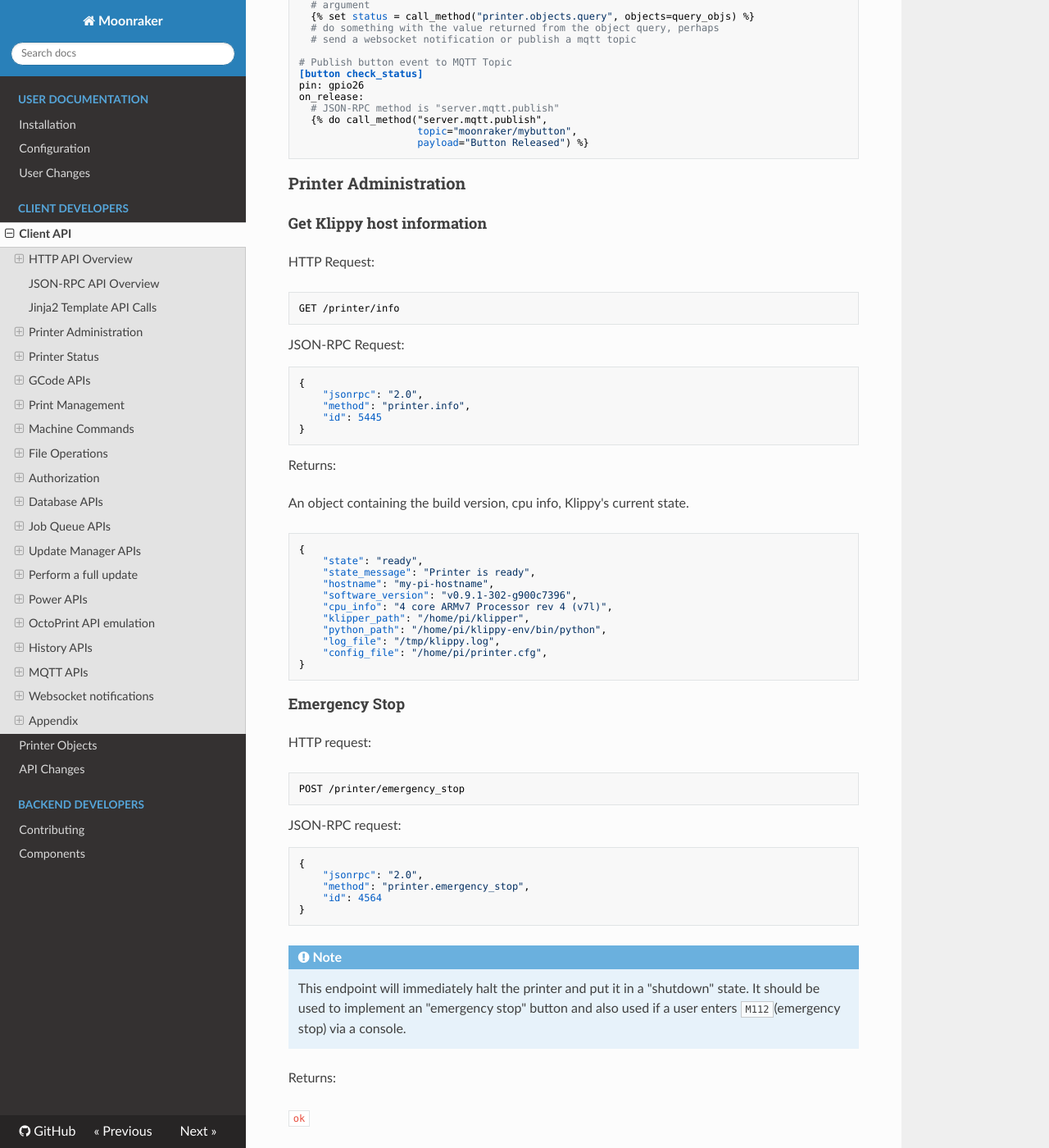
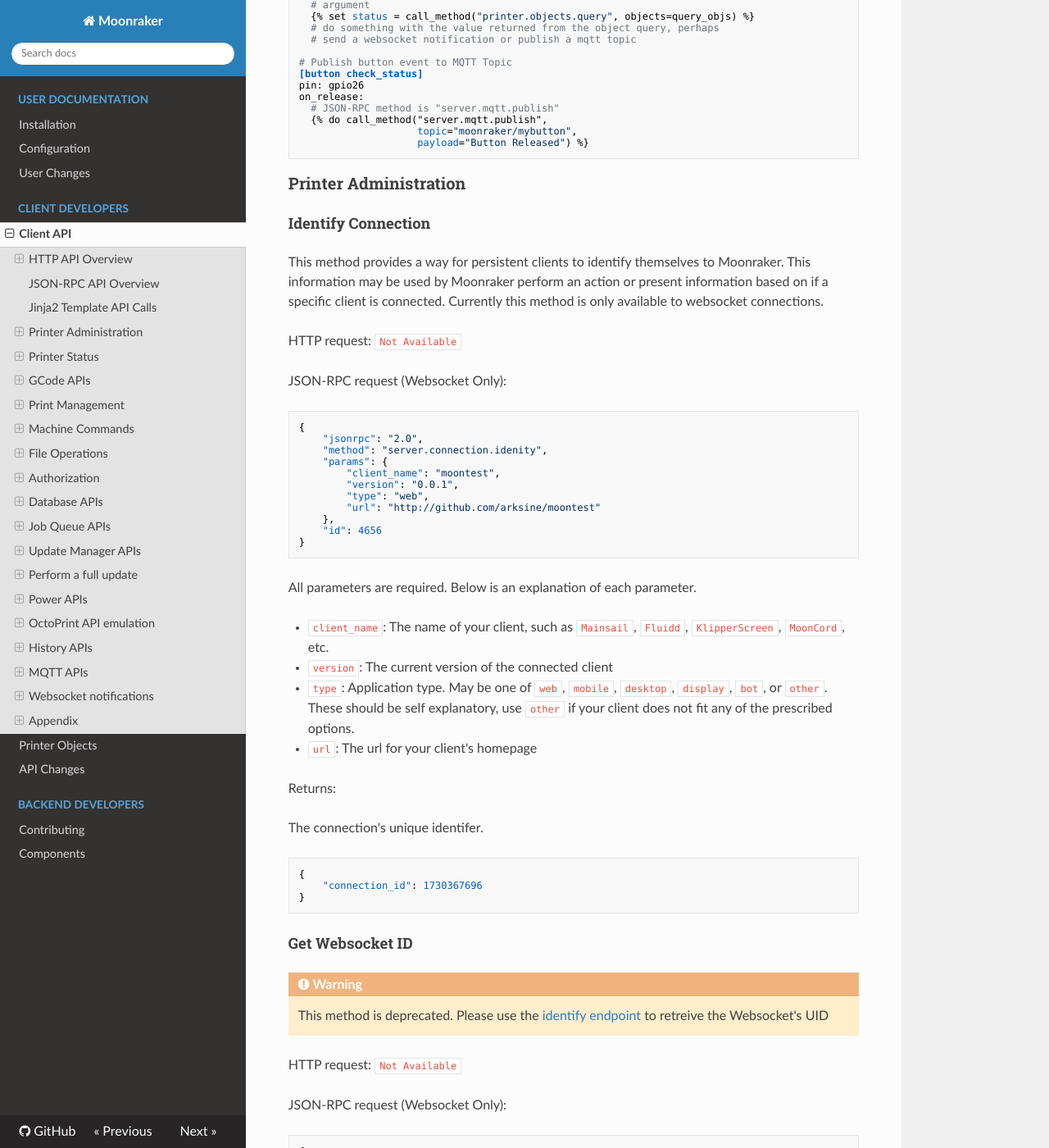
Before and after one commit to Marirossibn/moonraker, an MkDocs documentation site: the page built from docs/web_api.md, in a window 1280 px wide and 1400 px high, scrolled down 3005 px. Shown: the whole window at 82% size. Built offline with MkDocs 1.6.1, drawn with Linux system fonts in a browser that asks for light colours; nearby versions of some CDN libraries; some of the changed text lies outside the part shown.

Commit message:
docs: document connection identify endpoint
Signed-off-by:  Eric Callahan <arksine.code@gmail.com>

````diff
--- a/docs/web_api.md
+++ b/docs/web_api.md
@@ -168,6 +168,75 @@ on_release:
 ```
 
 ### Printer Administration
+
+#### Identify Connection
+This method provides a way for persistent clients to identify
+themselves to Moonraker.  This information may be used by Moonraker
+perform an action or present information based on if a specific
+client is connected.  Currently this method is only available
+to websocket connections.
+
+HTTP request: `Not Available`
+
+JSON-RPC request (Websocket Only):
+```json
+{
+    "jsonrpc": "2.0",
+    "method": "server.connection.idenity",
+    "params": {
+        "client_name": "moontest",
+        "version": "0.0.1",
+        "type": "web",
+        "url": "http://github.com/arksine/moontest"
+    },
+    "id": 4656
+}
+```
+
+All parameters are required. Below is an explanation of each parameter.
+
+- `client_name`: The name of your client, such as `Mainsail`, `Fluidd`,
+  `KlipperScreen`, `MoonCord`, etc.
+- `version`: The current version of the connected client
+- `type`:  Application type. May be one of `web`, `mobile`, `desktop`,
+  `display`, `bot`, or `other`.  These should be self explanatory, use
+  `other` if your client does not fit any of the prescribed options.
+- `url`: The url for your client's homepage
+
+Returns:
+
+The connection's unique identifer.
+```json
+{
+    "connection_id": 1730367696
+}
+```
+
+#### Get Websocket ID
+
+!!! Warning
+    This method is deprecated.  Please use the
+    [identify endpoint](#identify-connection) to retreive the
+    Websocket's UID
+
+HTTP request: `Not Available`
+
+JSON-RPC request (Websocket Only):
+```json
+{
+    "jsonrpc": "2.0",
+    "method": "server.websocket.id",
+    "id": 4656
+}
+```
+Returns:
+
+The connected websocket's unique identifer.
+```json
+{
+    "websocket_id": 1730367696
+}
+```
 
 #### Get Klippy host information
 
@@ -691,26 +760,6 @@ Returns:
 is returns, the server will restart.  Any existing connection
 will be disconnected.  A restart will result in the creation
 of a new server instance where the configuration is reloaded.
-
-#### Get Websocket ID
-HTTP request: `Not Available`
-
-JSON-RPC request:
-```json
-{
-    "jsonrpc": "2.0",
-    "method": "server.websocket.id",
-    "id": 4656
-}
-```
-Returns:
-
-The connected websocket's unique identifer.
-```json
-{
-    "websocket_id": 1730367696
-}
-```
 
 ### GCode APIs
 
````
Also changed, not shown: README.md (+1 -1 lines), docs/api_changes.md (+8 -0 lines).
